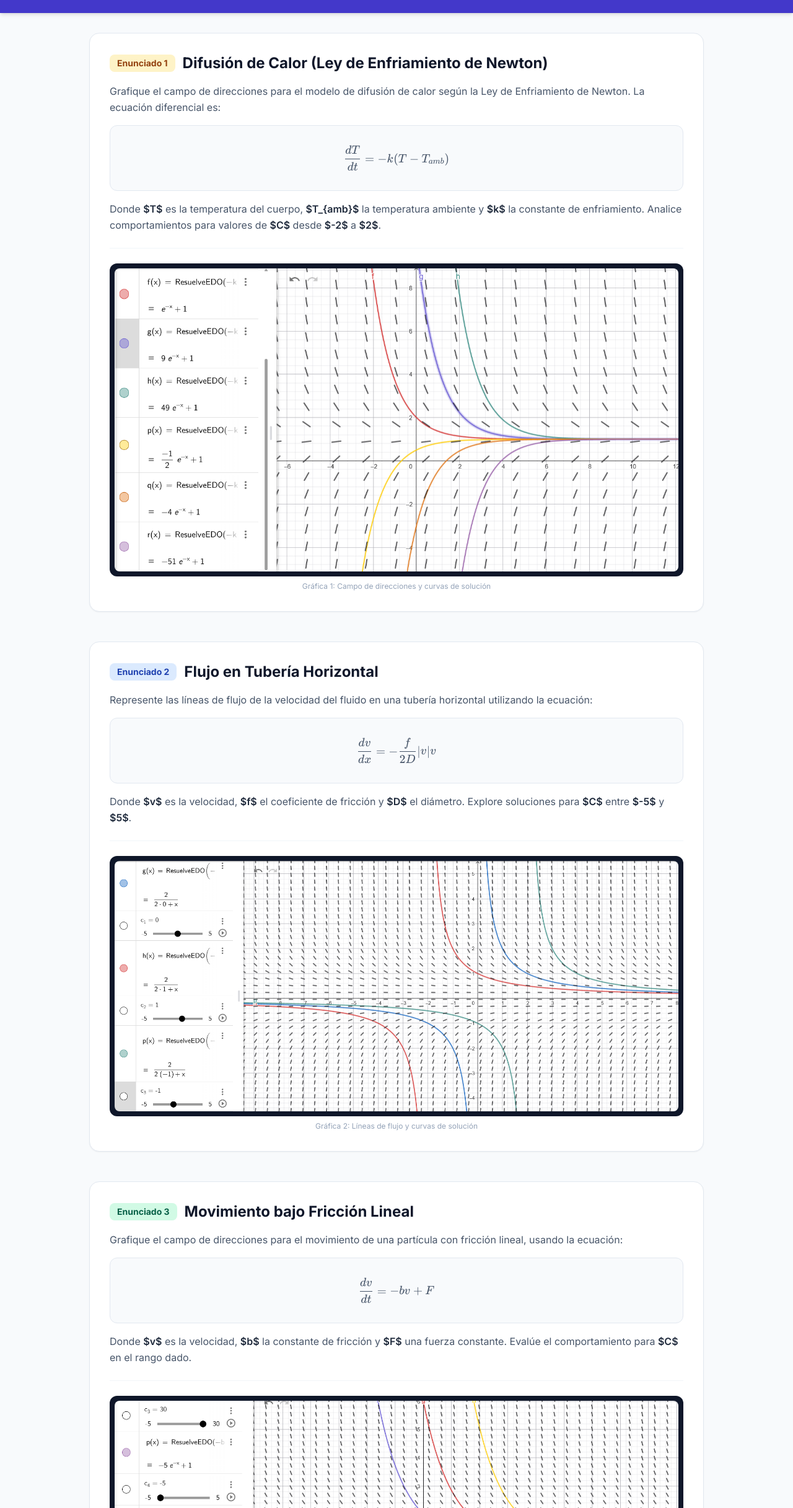
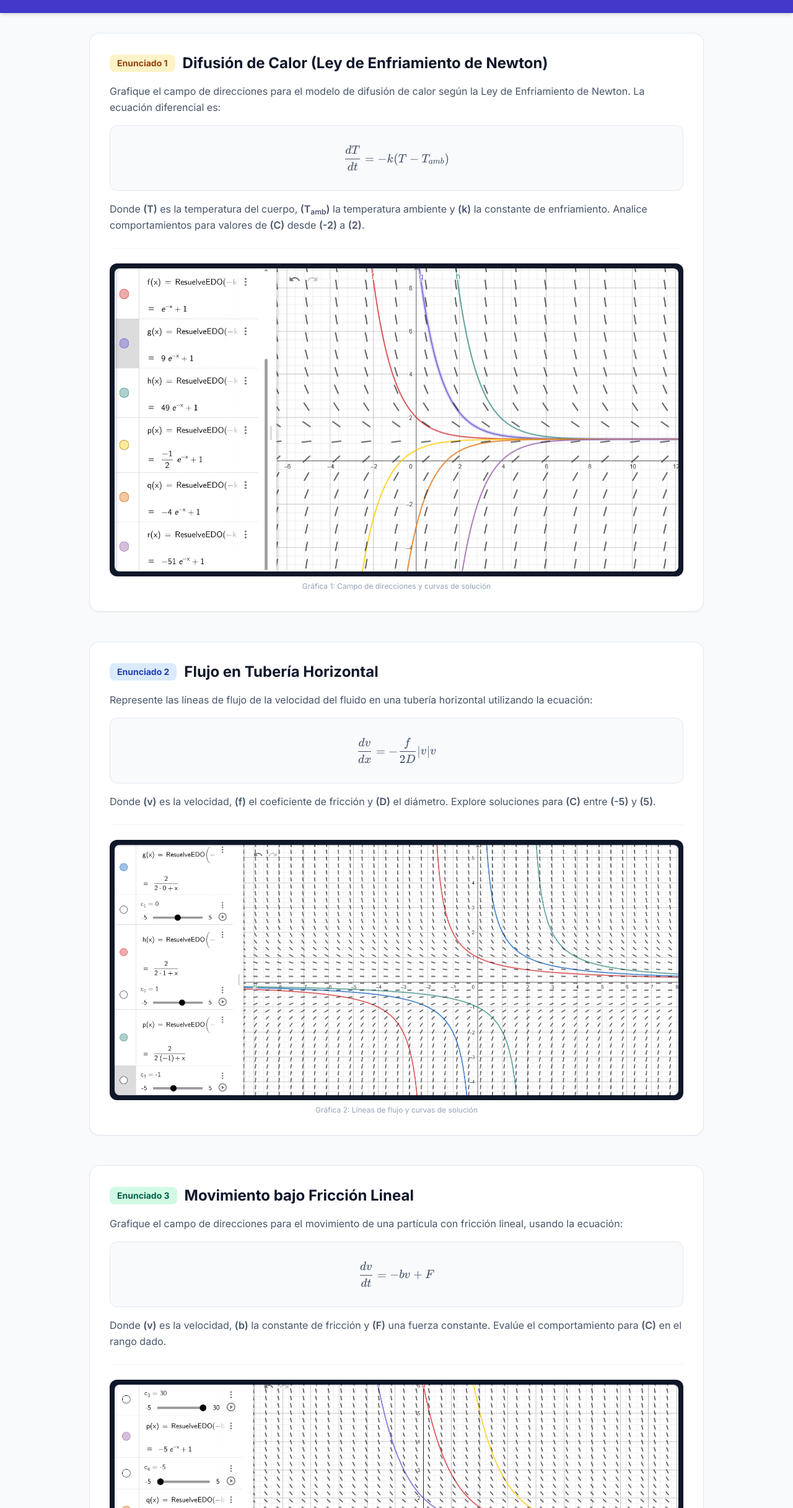
Before and after one commit to joss-15107/Graficas-de-Campos-Direacionales, a plain HTML site: page index.html in a window 1280 px wide. Shown: the part 127-2560 px from the top of the page at 62% size. Drawn offline with nearby package versions, Linux system fonts and the light colour scheme.

Commit message:
Update text formatting and variable notation in index.html

```diff
--- a/index.html
+++ b/index.html
@@ -36,7 +36,7 @@
                 <div class="bg-slate-50 p-4 rounded-xl border border-slate-200 text-center">
                     $$\frac{dT}{dt} = -k(T - T_{amb})$$
                 </div>
-                <p>Donde <span class="font-semibold text-slate-800">$T$</span> es la temperatura del cuerpo, <span class="font-semibold text-slate-800">$T_{amb}$</span> la temperatura ambiente y <span class="font-semibold text-slate-800">$k$</span> la constante de enfriamiento. Analice comportamientos para valores de <span class="font-semibold text-slate-800">$C$</span> desde <span class="font-semibold text-slate-800">$-2$</span> a <span class="font-semibold text-slate-800">$2$</span>.</p>
+                <p>Donde <span class="font-semibold text-slate-850">(T)</span> es la temperatura del cuerpo, <span class="font-semibold text-slate-850">(T<sub>amb</sub>)</span> la temperatura ambiente y <span class="font-semibold text-slate-850">(k)</span> la constante de enfriamiento. Analice comportamientos para valores de <span class="font-semibold text-slate-850">(C)</span> desde <span class="font-semibold text-slate-850">(-2)</span> a <span class="font-semibold text-slate-850">(2)</span>.</p>
             </div>
             <div class="border-t border-slate-100 pt-6">
                 <div class="bg-slate-900 rounded-xl overflow-hidden shadow-inner p-2">
@@ -57,7 +57,7 @@
                 <div class="bg-slate-50 p-4 rounded-xl border border-slate-200 text-center">
                     $$\frac{dv}{dx} = -\frac{f}{2D} |v| v$$
                 </div>
-                <p>Donde <span class="font-semibold text-slate-800">$v$</span> es la velocidad, <span class="font-semibold text-slate-800">$f$</span> el coeficiente de fricción y <span class="font-semibold text-slate-800">$D$</span> el diámetro. Explore soluciones para <span class="font-semibold text-slate-800">$C$</span> entre <span class="font-semibold text-slate-800">$-5$</span> y <span class="font-semibold text-slate-800">$5$</span>.</p>
+                <p>Donde <span class="font-semibold text-slate-850">(v)</span> es la velocidad, <span class="font-semibold text-slate-850">(f)</span> el coeficiente de fricción y <span class="font-semibold text-slate-850">(D)</span> el diámetro. Explore soluciones para <span class="font-semibold text-slate-850">(C)</span> entre <span class="font-semibold text-slate-850">(-5)</span> y <span class="font-semibold text-slate-850">(5)</span>.</p>
             </div>
             <div class="border-t border-slate-100 pt-6">
                 <div class="bg-slate-900 rounded-xl overflow-hidden shadow-inner p-2">
@@ -78,7 +78,7 @@
                 <div class="bg-slate-50 p-4 rounded-xl border border-slate-200 text-center">
                     $$\frac{dv}{dt} = -bv + F$$
                 </div>
-                <p>Donde <span class="font-semibold text-slate-800">$v$</span> es la velocidad, <span class="font-semibold text-slate-800">$b$</span> la constante de fricción y <span class="font-semibold text-slate-800">$F$</span> una fuerza constante. Evalúe el comportamiento para <span class="font-semibold text-slate-800">$C$</span> en el rango dado.</p>
+                <p>Donde <span class="font-semibold text-slate-850">(v)</span> es la velocidad, <span class="font-semibold text-slate-850">(b)</span> la constante de fricción y <span class="font-semibold text-slate-850">(F)</span> una fuerza constante. Evalúe el comportamiento para <span class="font-semibold text-slate-850">(C)</span> en el rango dado.</p>
             </div>
             <div class="border-t border-slate-100 pt-6">
                 <div class="bg-slate-900 rounded-xl overflow-hidden shadow-inner p-2">
@@ -99,7 +99,7 @@
                 <div class="bg-slate-50 p-4 rounded-xl border border-slate-200 text-center">
                     $$\frac{dN}{dt} = rN \left(1 - \frac{N}{K}\right)$$
                 </div>
-                <p>Donde <span class="font-semibold text-slate-800">$N$</span> es la población, <span class="font-semibold text-slate-800">$r$</span> la tasa de crecimiento y <span class="font-semibold text-slate-800">$K$</span> la capacidad máxima. Analice comportamientos para <span class="font-semibold text-slate-800">$C$</span> desde <span class="font-semibold text-slate-800">$0$</span> a <span class="font-semibold text-slate-800">$6$</span> en millones de personas.</p>
+                <p>Donde <span class="font-semibold text-slate-850">(N)</span> es la población, <span class="font-semibold text-slate-850">(r)</span> la tasa de crecimiento y <span class="font-semibold text-slate-850">(K)</span> la capacidad máxima. Analice comportamientos para <span class="font-semibold text-slate-850">(C)</span> desde <span class="font-semibold text-slate-850">(0)</span> a <span class="font-semibold text-slate-850">(6)</span> en millones de personas.</p>
             </div>
             <div class="border-t border-slate-100 pt-6">
                 <div class="bg-slate-900 rounded-xl overflow-hidden shadow-inner p-2">
```
